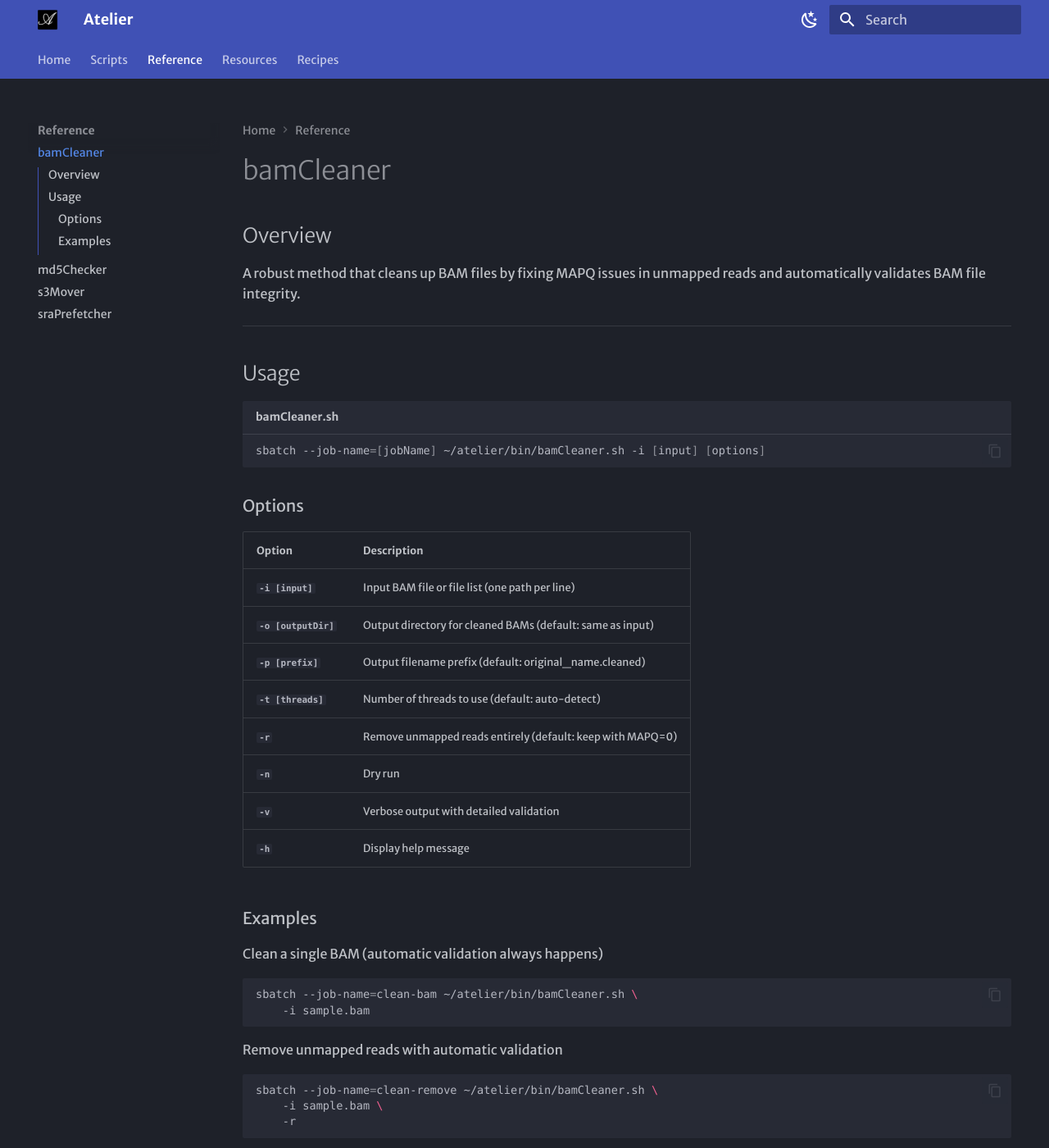
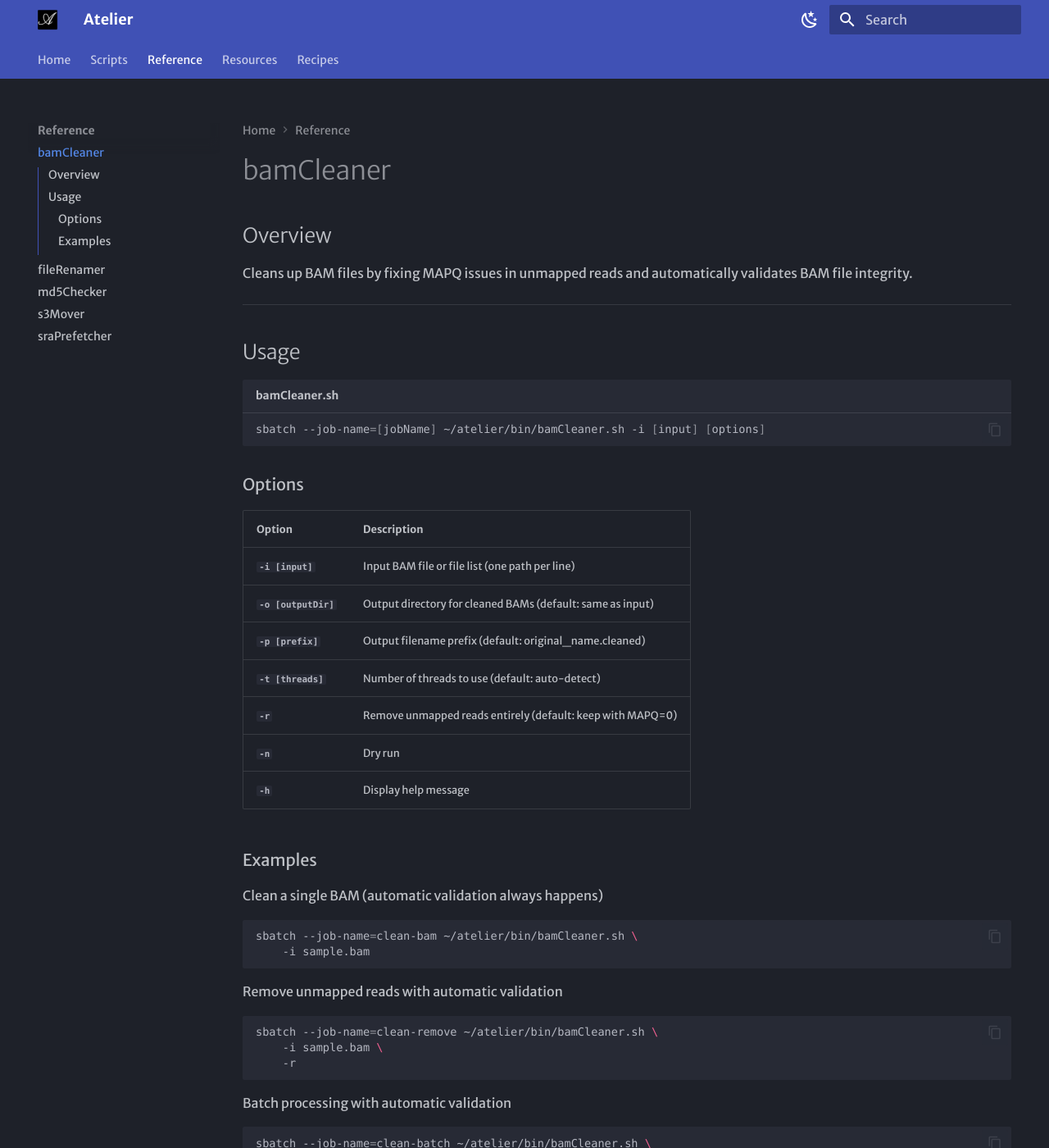
Before and after one commit to pblaney/atelier, an MkDocs documentation site: the page built from docs/man/bamcleaner.md, in a window 1280 px wide and 1400 px high. Shown: the whole window at 82% size. Built offline with MkDocs 1.6.1 and Material for MkDocs 9.7.7, drawn with Linux system fonts in a browser that asks for light colours; some web fonts are replaced; some of the changed text lies outside the part shown.

````diff
--- a/docs/man/bamcleaner.md
+++ b/docs/man/bamcleaner.md
@@ -14,7 +14,7 @@ last_updated: 2026-01-20
 
 ## Overview
 
-A robust method that cleans up BAM files by fixing MAPQ issues in unmapped reads and automatically validates BAM file integrity.
+Cleans up BAM files by fixing MAPQ issues in unmapped reads and automatically validates BAM file integrity.
 
 ---
 
@@ -34,7 +34,6 @@ sbatch --job-name=[jobName] ~/atelier/bin/bamCleaner.sh -i [input] [options]
 | **`-t [threads]`** | Number of threads to use (default: auto-detect) |
 | **`-r`** | Remove unmapped reads entirely (default: keep with MAPQ=0) |
 | **`-n`** | Dry run |
-| **`-v`** | Verbose output with detailed validation |
 | **`-h`** | Display help message |
 
 ### Examples
@@ -58,13 +57,6 @@ sbatch --job-name=clean-batch ~/atelier/bin/bamCleaner.sh \
     -i bam_list.txt
 ```
 
-Verbose output with detailed validation
-``` bash
-sbatch --job-name=clean-verbose ~/atelier/bin/bamCleaner.sh \
-    -i sample.bam \
-    -v
-```
-
 Dry run (shows what would happen, including validation)
 ``` bash
 sbatch --job-name=clean-preview ~/atelier/bin/bamCleaner.sh \
--- a/mkdocs.yml
+++ b/mkdocs.yml
@@ -41,6 +41,7 @@ nav:
   - Scripts: scripts.md
   - Reference:
       - bamCleaner: "man/bamcleaner.md"
+      - fileRenamer: "man/filerenamer.md"
       - md5Checker: "man/md5checker.md"
       - s3Mover: "man/s3mover.md"
       - sraPrefetcher: "man/sraprefetcher.md"
````
Also changed, not shown: docs/man/filerenamer.md (added, +56 -0 lines), docs/man/md5checker.md (+1 -1 lines), docs/man/s3mover.md (+1 -1 lines), docs/man/sraprefetcher.md (+1 -1 lines), docs/scripts.md (+1 -0 lines), 4 other files.
